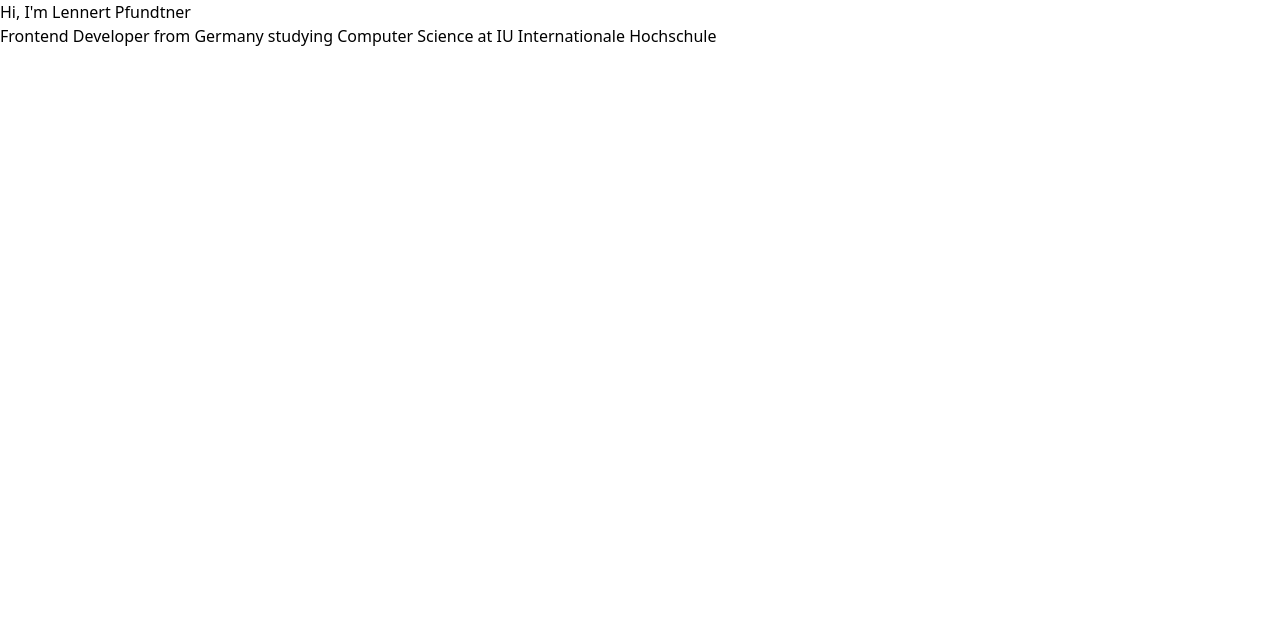
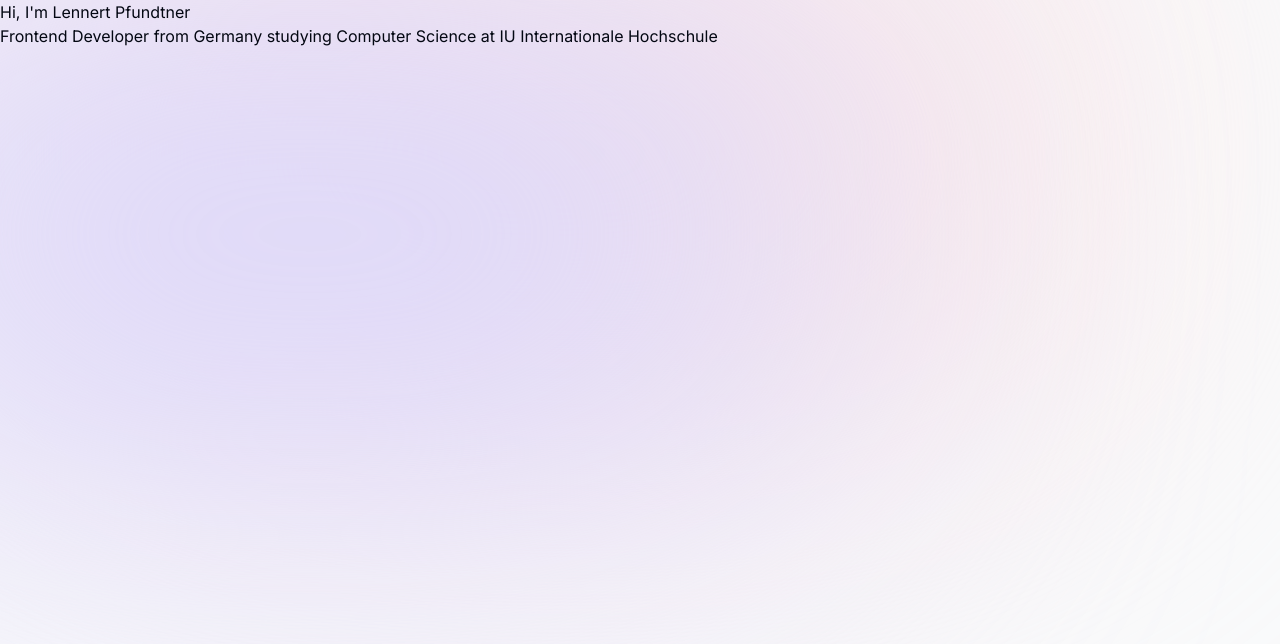
Before and after one commit to KrokoNinja/nextjs-portfolio-ts, a Next.js app: page / in a window 1280 px wide. Shown: the top 644 px of the page. Built offline with nearby package versions, Linux system fonts and the light colour scheme.

Commit message:
implement background colors

```diff
--- a/app/layout.tsx
+++ b/app/layout.tsx
@@ -1,5 +1,8 @@
 import "./globals.css";
 import type { Metadata } from "next";
+import { Inter } from "next/font/google";
+
+const inter = Inter({ subsets: ["latin"] });
 
 export const metadata: Metadata = {
 	title: "Lennert Pfundtner",
@@ -10,7 +13,11 @@ export const metadata: Metadata = {
 export default function RootLayout({ children }: { children: React.ReactNode }) {
 	return (
 		<html lang="en">
-			<body>{children}</body>
+			<body className={`${inter.className} bg-gray-50 text-gray-950 relative`}>
+				<div className="bg-[#fbe2e3] absolute -z-10 top-[-6rem] right-[11rem] h-[31.25rem] w-[31.25rem] rounded-full blur-[10rem] sm:w-[68.75rem]"></div>
+				<div className="bg-[#dbd7fb] absolute -z-10 top-[-1rem] left-[-35rem] h-[31.25rem] w-[50rem] rounded-full blur-[10rem] sm:w-[68.75rem] md:left-[-33rem] lg:left-[-28rem] xl:left-[-15rem] 2xl:left-[-5rem]"></div>
+				{children}
+			</body>
 		</html>
 	);
 }
--- a/app/page.tsx
+++ b/app/page.tsx
@@ -1,10 +1,10 @@
 export default function Home() {
 	return (
-		<div>
+		<main>
 			<h1>Hi, I'm Lennert Pfundtner</h1>
 			<p>
 				Frontend Developer from Germany studying Computer Science at IU Internationale Hochschule
 			</p>
-		</div>
+		</main>
 	);
 }
```
